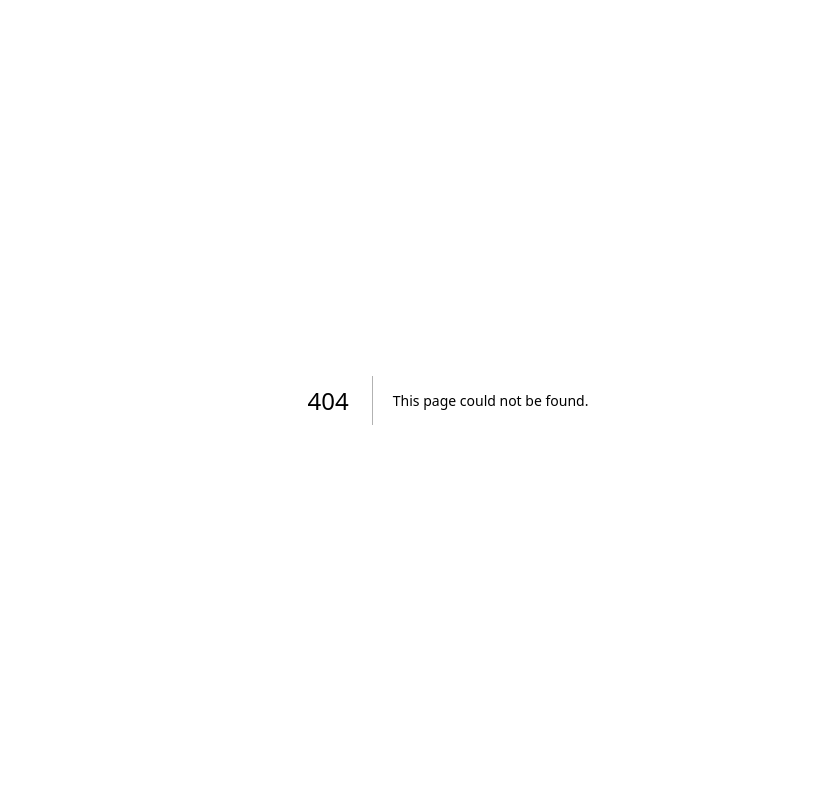
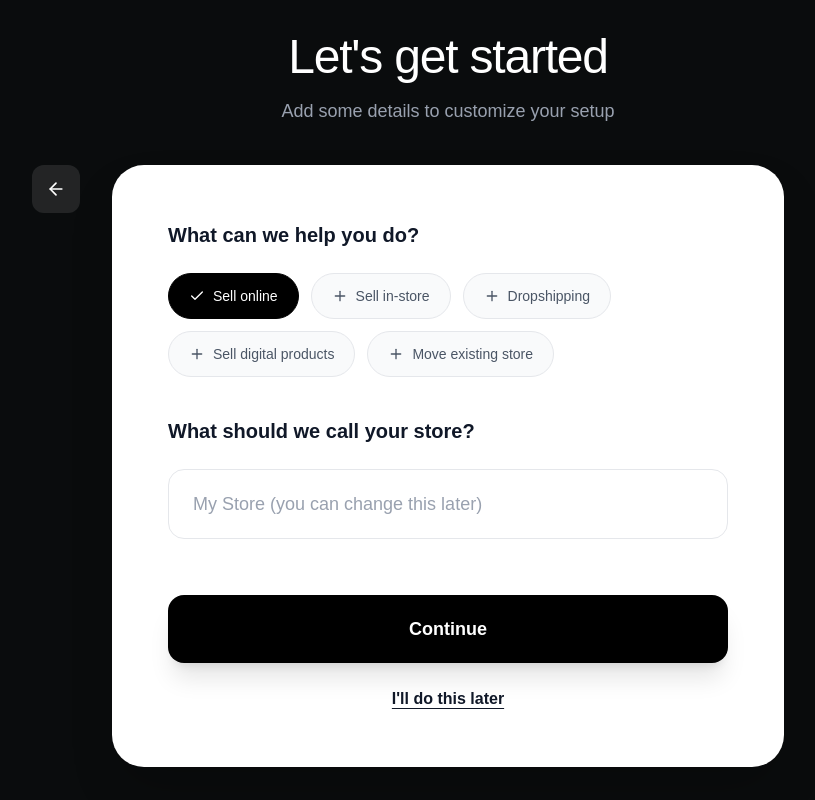
Before and after one commit to dazzledave/shopify_clone, a Next.js app: page /onboarding in a window 1280 px wide. Before the commit this address had no page. Shown: the whole page, without its empty margins (192-1007 px from the left). Built offline with nearby package versions, Linux system fonts and the light colour scheme.

Commit message:
onboarding page

```diff
--- a/src/app/auth/register/page.tsx
+++ b/src/app/auth/register/page.tsx
@@ -34,7 +34,7 @@ export default function RegisterPage() {
         } else {
           setSuccess(data?.success);
           setTimeout(() => {
-            router.push("/auth/login");
+            router.push("/onboarding");
           }, 2000);
         }
       });
--- /dev/null
+++ b/src/app/onboarding/page.tsx
@@ -0,0 +1,103 @@
+"use client";
+
+import React, { useState } from "react";
+import { useRouter } from "next/navigation";
+import { ArrowLeft, Check, Plus } from "lucide-react";
+import Link from "next/link";
+
+export default function OnboardingPage() {
+  const router = useRouter();
+  const [selectedGoal, setSelectedGoal] = useState("Sell online");
+  const [storeName, setStoreName] = useState("");
+
+  const goals = [
+    "Sell online",
+    "Sell in-store",
+    "Dropshipping",
+    "Sell digital products",
+    "Move existing store"
+  ];
+
+  const handleContinue = () => {
+    // For now, we just redirect to the dashboard
+    router.push("/admin");
+  };
+
+  return (
+    <div className="min-h-screen bg-[#0a0c0d] flex flex-col items-center justify-center p-6 selection:bg-blue-500/30">
+      <div className="mb-10 text-center">
+        <h1 className="text-4xl md:text-5xl font-medium text-white mb-4 tracking-tight">
+          Let's get started
+        </h1>
+        <p className="text-gray-400 text-lg">
+          Add some details to customize your setup
+        </p>
+      </div>
+
+      <div className="relative w-full max-w-2xl bg-white rounded-[2rem] p-10 md:p-14 shadow-2xl">
+        {/* Back Button */}
+        <button
+          onClick={() => router.back()}
+          className="absolute -left-20 top-0 hidden lg:flex h-12 w-12 items-center justify-center rounded-xl bg-white/10 text-white hover:bg-white/20 transition-all"
+        >
+          <ArrowLeft size={20} />
+        </button>
+
+        <div className="space-y-10">
+          {/* Section 1: Goals */}
+          <div className="space-y-6">
+            <h2 className="text-xl font-semibold text-gray-900">
+              What can we help you do?
+            </h2>
+            <div className="flex flex-wrap gap-3">
+              {goals.map((goal) => (
+                <button
+                  key={goal}
+                  onClick={() => setSelectedGoal(goal)}
+                  className={`flex items-center gap-2 px-5 py-3 rounded-full border transition-all text-sm font-medium ${
+                    selectedGoal === goal
+                      ? "bg-black border-black text-white"
+                      : "bg-gray-50 border-gray-200 text-gray-600 hover:border-gray-400"
+                  }`}
+                >
+                  {selectedGoal === goal ? <Check size={16} /> : <Plus size={16} />}
+                  {goal}
+                </button>
+              ))}
+            </div>
+          </div>
+
+          {/* Section 2: Store Name */}
+          <div className="space-y-6">
+            <h2 className="text-xl font-semibold text-gray-900">
+              What should we call your store?
+            </h2>
+            <input
+              type="text"
+              value={storeName}
+              onChange={(e) => setStoreName(e.target.value)}
+              placeholder="My Store (you can change this later)"
+              className="w-full px-6 py-5 rounded-2xl border border-gray-200 bg-white text-gray-900 text-lg outline-none focus:border-blue-500 focus:ring-1 focus:ring-blue-500 transition-all placeholder:text-gray-400"
+            />
+          </div>
+
+          {/* Actions */}
+          <div className="space-y-6 pt-4 text-center">
+            <button
+              onClick={handleContinue}
+              className="w-full py-5 bg-black text-white rounded-2xl font-bold text-lg hover:bg-gray-800 transition-all shadow-xl shadow-black/10"
+            >
+              Continue
+            </button>
+            <Link
+              href="/admin"
+              className="block text-gray-900 font-bold underline underline-offset-4 hover:text-gray-600 transition-colors"
+            >
+              I'll do this later
+            </Link>
+          </div>
+        </div>
+      </div>
+    </div>
+  );
+}
```
